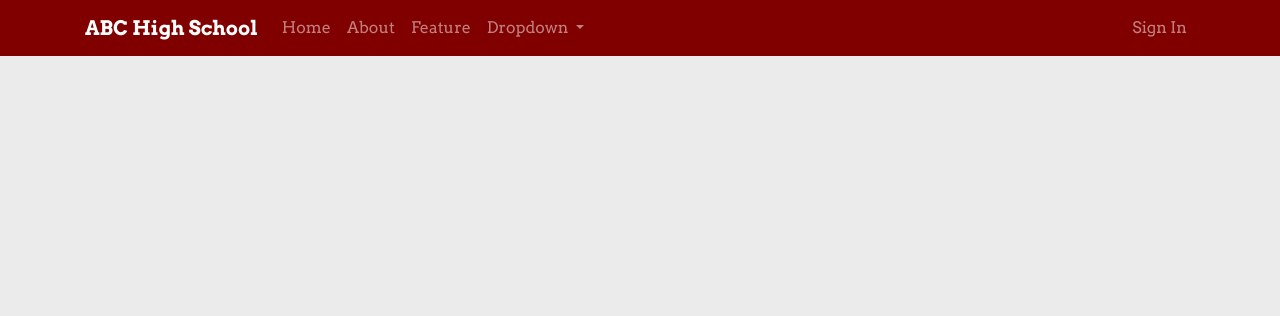
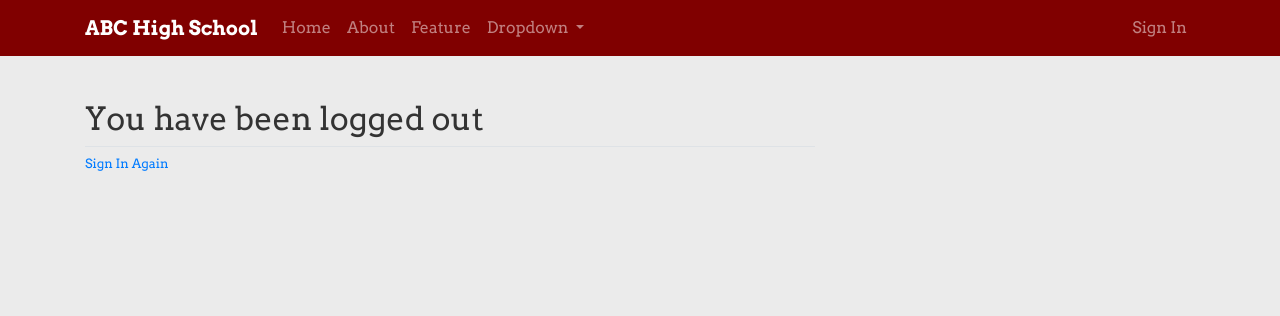
Before and after one commit to JacobCuke/SchoolManagement, a Django app: page /logout/ in a window 1280 px wide. Shown: the top 316 px of the page. Run offline with Django 3.2, Linux system fonts and the light colour scheme; some libraries are stand-ins or nearby versions.

Commit message:
Add logout page

```diff
--- a/school/templates/school/base.html
+++ b/school/templates/school/base.html
@@ -41,7 +41,7 @@
 
         <div class="collapse navbar-collapse" id="navbarCollapse">
           <div class="navbar-nav mr-auto">
-            <a class="nav-item nav-link {% if request.resolver_match.url_name == 'home' %}active{% endif %}" href="#">Home</a>
+            <a class="nav-item nav-link {% if request.resolver_match.url_name == 'home' %}active{% endif %}" href="{% url 'home' %}">Home</a>
             <a class="nav-item nav-link" href="#">About</a>
             <a class="nav-item nav-link" href="#">Feature</a>
             <li class="nav-item dropdown">
@@ -61,7 +61,7 @@
 
           <div class="navbar-nav">
             {% if user.is_authenticated %}
-              <a class="nav-item nav-link" href="#">Logout</a>
+              <a class="nav-item nav-link" href="{% url 'logout' %}">Logout</a>
             {% else %}
               <a class="nav-item nav-link" href="{% url 'login' %}">Sign In</a>
             {% endif %}
--- a/users/templates/users/logout.html
+++ b/users/templates/users/logout.html
@@ -6,4 +6,10 @@
 {% endblock title %}
 
 {% block content %}
+  <h2>You have been logged out</h2>
+  <div class="border-top pt-1">
+    <small class="text-muted">
+      <a href="{% url 'login' %}">Sign In Again</a>
+    </small>
+  </div>
 {% endblock content %}
```
Also changed, not shown: db.sqlite3.
